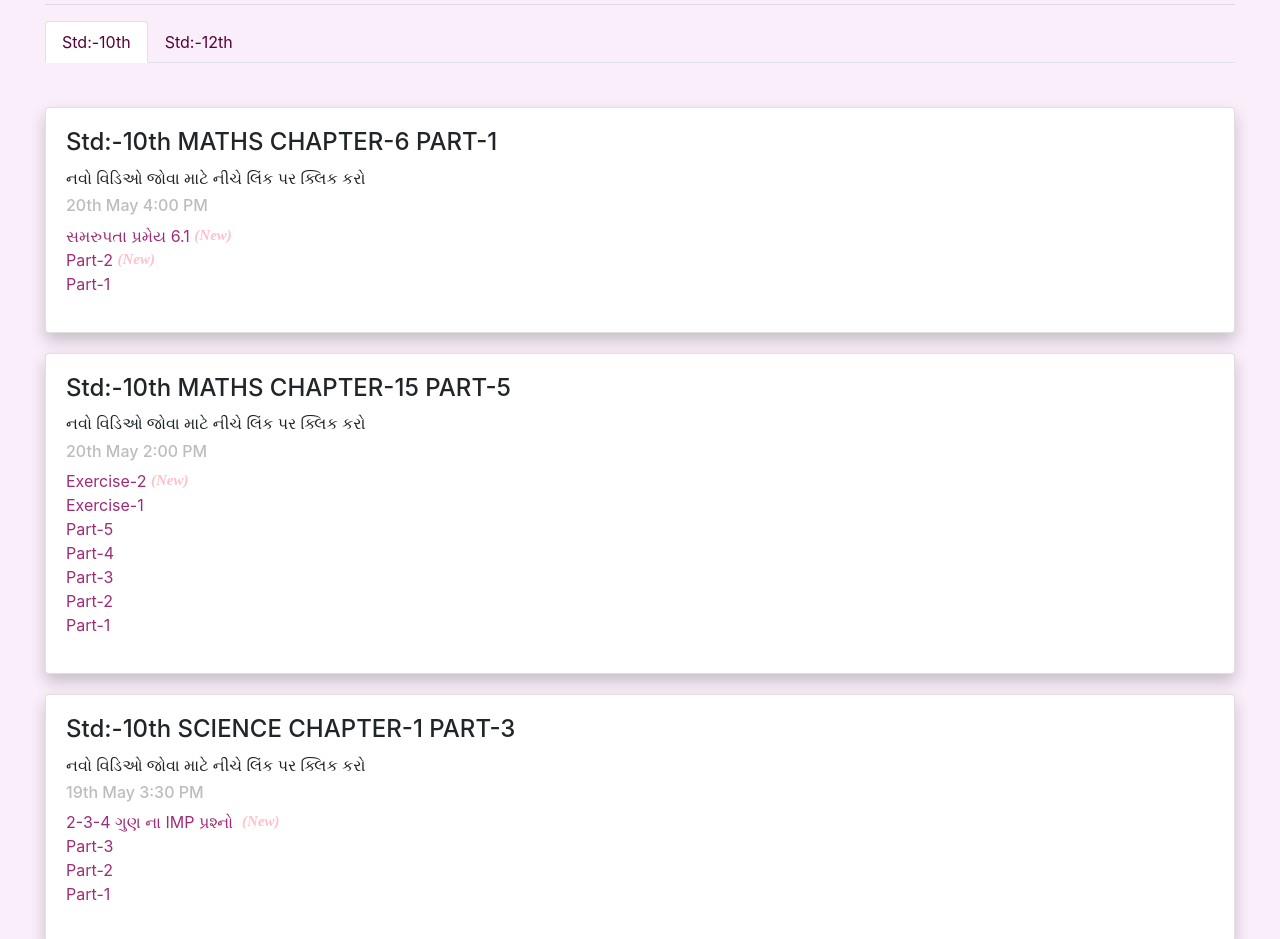
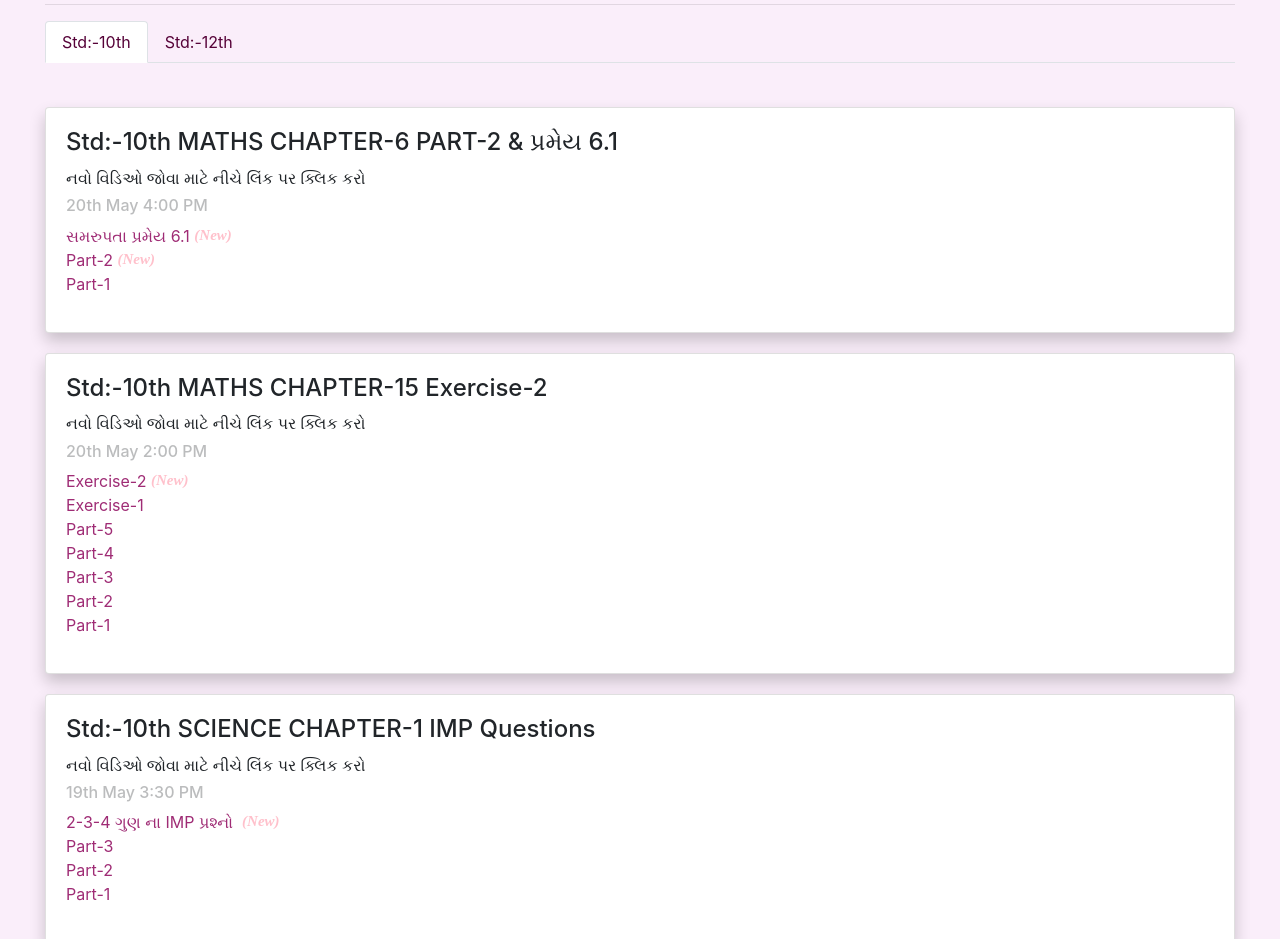
Before and after one commit to Atmiya-Group-of-Education/First_Site, a website: page index.html in a window 1280 px wide. Shown: the part 220-1159 px from the top of the page. Drawn offline with nearby package versions, Linux system fonts and the light colour scheme.

Commit message:
heading change

```diff
--- a/index.html
+++ b/index.html
@@ -70,7 +70,7 @@
                     <div id="home" class="tab-pane active"><br>
                         <div class="card" style="width: 100%;z-index: 1;box-shadow: 0px 8px 16px 0px rgba(0,0,0,0.2); margin-top: 20;">
                             <div class="card-body">
-                                <h4 class="card-title">Std:-10th MATHS CHAPTER-6 PART-1</h4>
+                                <h4 class="card-title">Std:-10th MATHS CHAPTER-6 PART-2 & પ્રમેય 6.1</h4>
                                 <h6>નવો વિડિઓ જોવા માટે નીચે લિંક પર ક્લિક કરો</h6>
                                 <h6 style="opacity: 0.3;">20th May 4:00 PM</h6>
                                 <ul class="list-unstyled">
@@ -82,7 +82,7 @@
                         </div>
                         <div class="card" style="width: 100%;z-index: 1;box-shadow: 0px 8px 16px 0px rgba(0,0,0,0.2);margin-top: 20;">
                             <div class="card-body">
-                                <h4 class="card-title">Std:-10th MATHS CHAPTER-15 PART-5</h4>
+                                <h4 class="card-title">Std:-10th MATHS CHAPTER-15 Exercise-2</h4>
                                 <h6>નવો વિડિઓ જોવા માટે નીચે લિંક પર ક્લિક કરો</h6>
                                 <h6 style="opacity: 0.3;">20th May 2:00 PM</h6>
                                 <ul class="list-unstyled">
@@ -98,7 +98,7 @@
                         </div>
                         <div class="card" style="width: 100%;z-index: 1;box-shadow: 0px 8px 16px 0px rgba(0,0,0,0.2); margin-top: 20;">
                             <div class="card-body">
-                                <h4 class="card-title">Std:-10th SCIENCE CHAPTER-1 PART-3</h4>
+                                <h4 class="card-title">Std:-10th SCIENCE CHAPTER-1 IMP Questions</h4>
                                 <h6>નવો વિડિઓ જોવા માટે નીચે લિંક પર ક્લિક કરો</h6>
                                 <h6 style="opacity: 0.3;">19th May 3:30 PM</h6>
                                 <ul class="list-unstyled">
```
